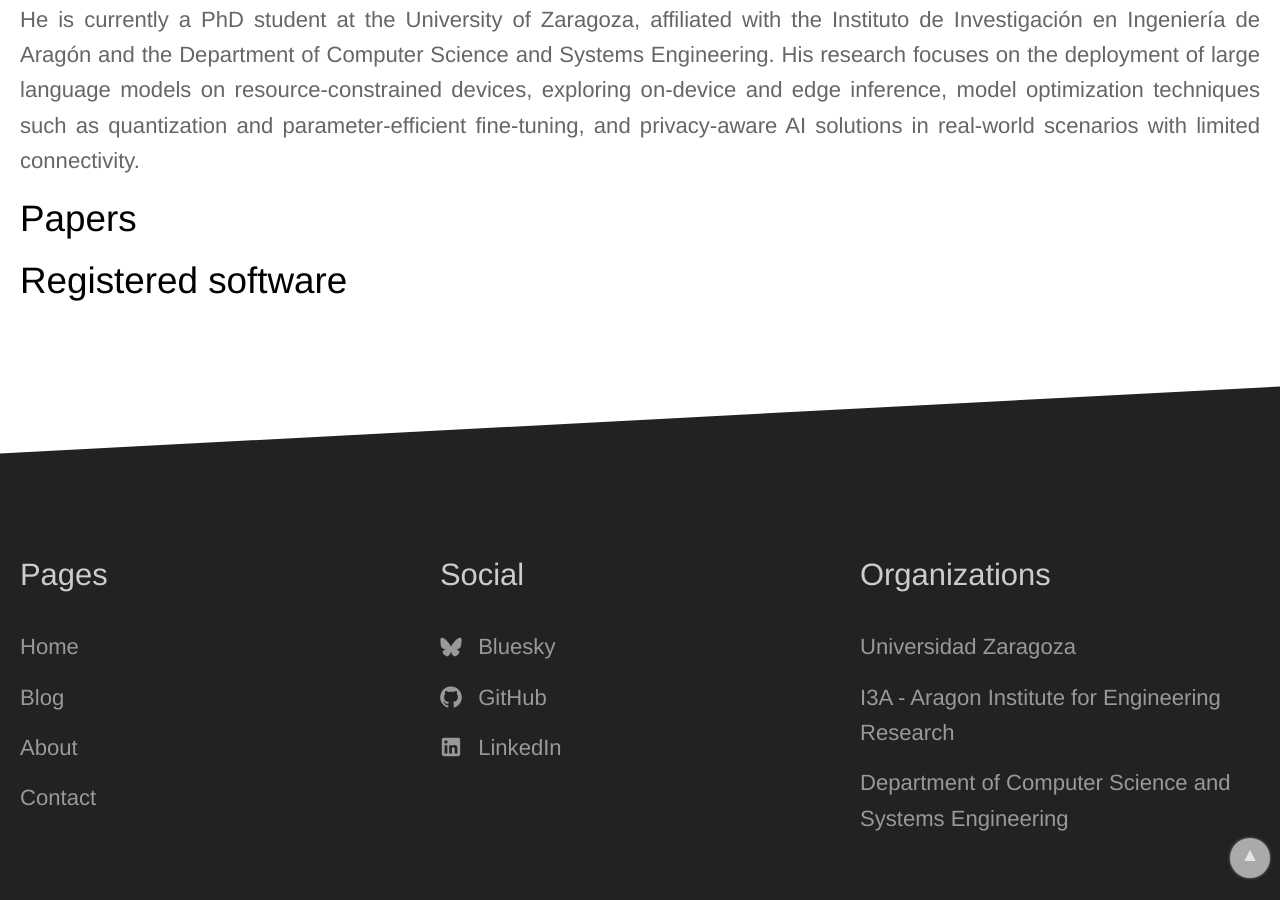
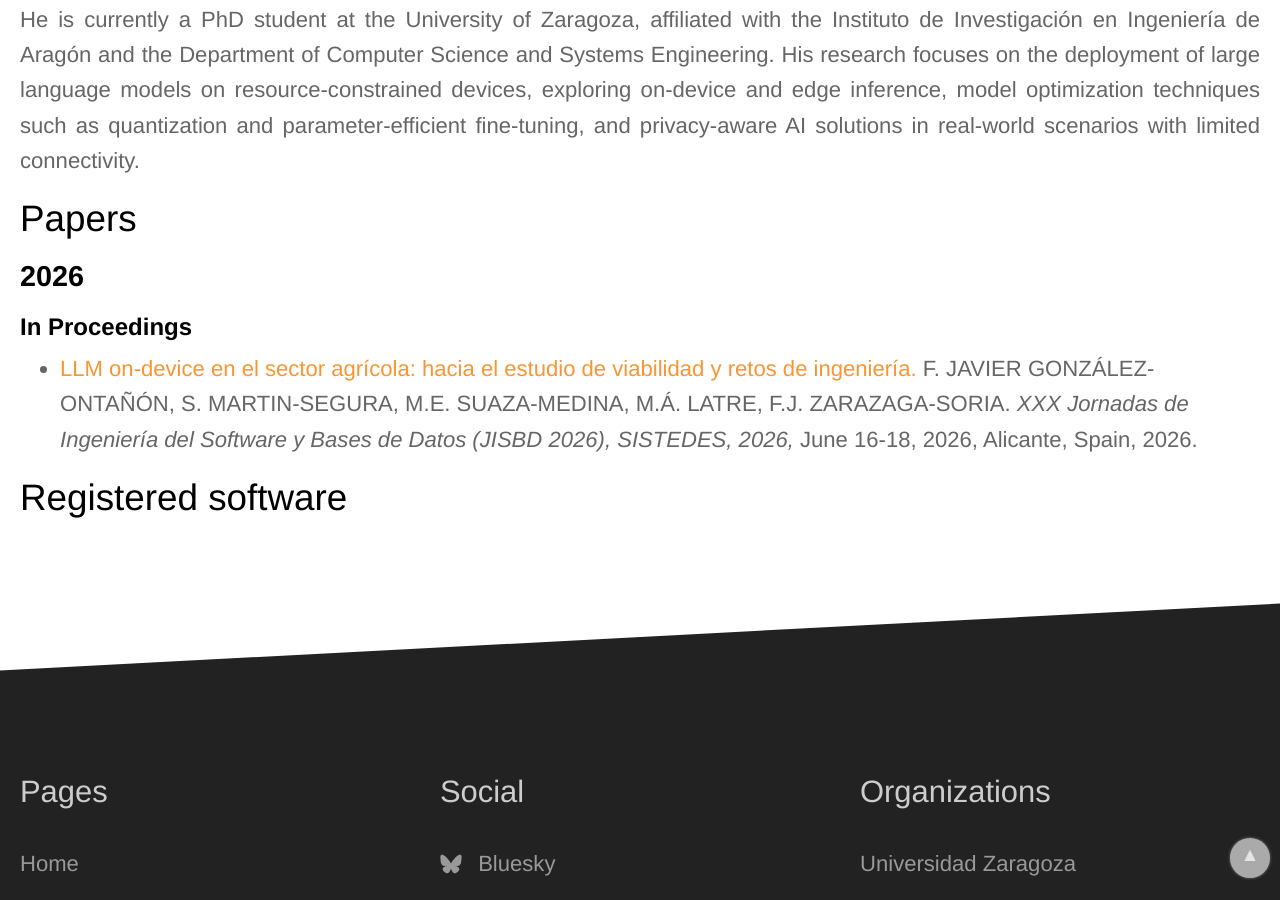
Before and after one commit to IAAA-Lab/IAAA-Lab.github.io, a Jekyll site: the page built from _staff/jontanon.md, in a window 1280 px wide and 900 px high, scrolled down 738 px. Built offline with Jekyll 4.4.1, drawn with Linux system fonts in a browser that asks for light colours.

Commit message:
Blog updated LLM-on-device-sector-agrícola-JISBD-2026

```diff
--- a/_data/papers.yml
+++ b/_data/papers.yml
@@ -37,6 +37,19 @@
   doi: 10.1016/j.eswa.2025.129822
   alt_pdf_url: https://zaguan.unizar.es/record/163973/files/texto_completo.pdf
 # -------------------
+
+
+
+
+
+- title: "LLM on-device en el sector agrícola: hacia el estudio de viabilidad y retos de ingeniería"
+  authors: F. JAVIER GONZÁLEZ-ONTAÑÓN, S. MARTIN-SEGURA, M.E. SUAZA-MEDINA, M.Á. LATRE, F.J. ZARAZAGA-SORIA
+  publication_conference: "XXX Jornadas de Ingeniería del Software y Bases de Datos (JISBD 2026), SISTEDES, 2026"
+  publication_detail: "June 16-18, 2026, Alicante, Spain"
+  year: 2026
+  url: https://biblioteca.sistedes.es/entities/art%C3%ADculo/9746f900-8758-4859-8098-37c6a3c220a4
+# -------------------
+
 - title: "A hybrid annotation method and a reference corpus for hiking descriptions"
   authors: A. TAFER, M. GAIO, J. LACASTA
   publication_conference: "GeoExT 2026: Fourth International Workshop on Geographic Information Extraction from Texts at ECIR 2026, April 2, Delft, The Netherlands"
```
Also changed, not shown: _posts/2026-06-23-LLM-on-device-sector-agricola-JISBD-2026.md (added, +40 -0 lines), images/posts/2026-06-23-LLM-agro-caso-uso.png (added), images/posts/2026-06-23-LLM-agro-metodologia.png (added), images/posts/2026-06-23-LLM-agro-retos-ingenieria.png (added).
